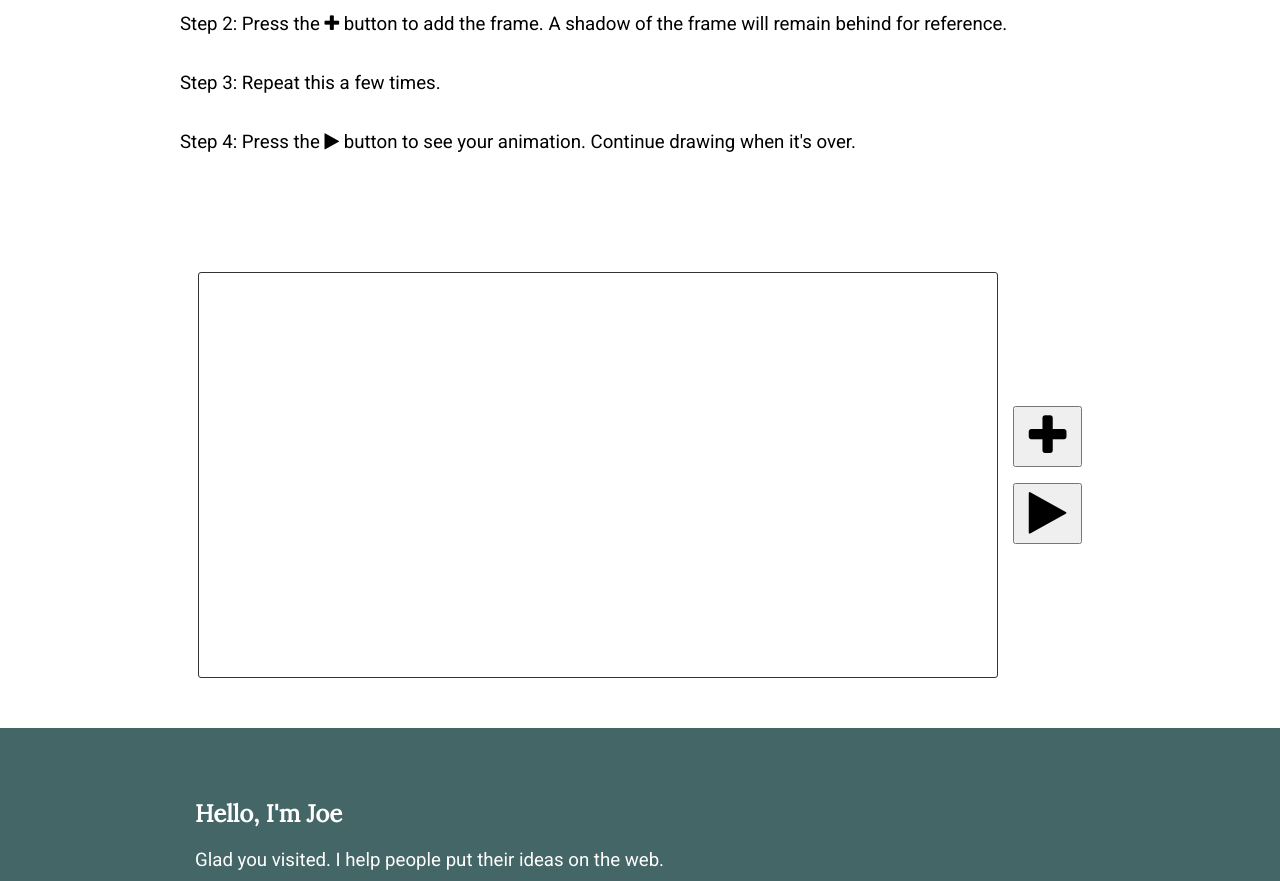
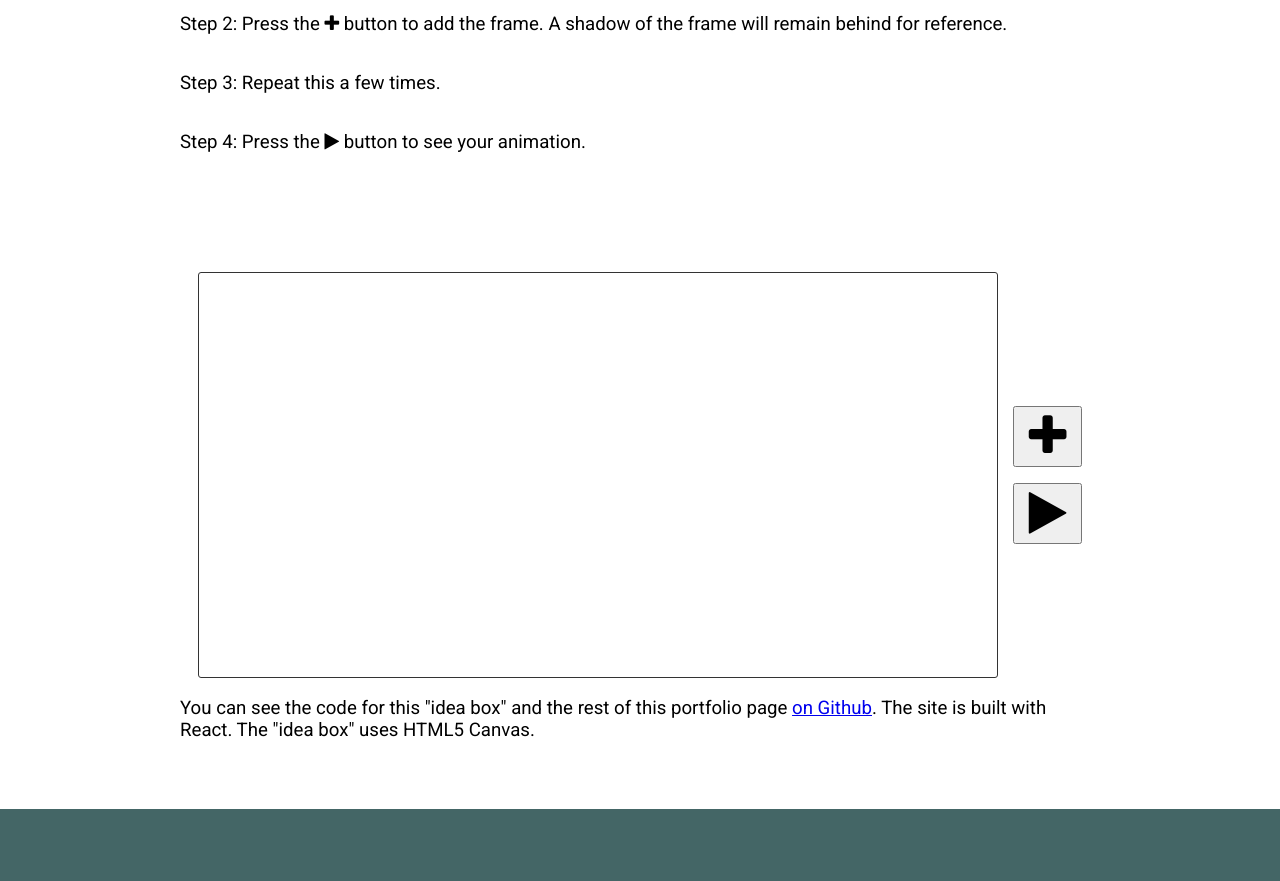
Before and after one commit to joevus/portfolio-ideabox, a React (Create React App) app: page / in a window 1280 px wide. Shown: the part 3360-4241 px from the top of the page. Built offline with nearby package versions, Linux system fonts and the light colour scheme.

Commit message:
edits to idea box explanation.

```diff
--- a/src/components/main/ideabox/ideabox.js
+++ b/src/components/main/ideabox/ideabox.js
@@ -136,7 +136,7 @@ class Ideabox extends React.Component {
         <p><span>Step 1:</span> draw something in the box by pressing down and moving the mouse (or your finger).</p>
         <p><span>Step 2:</span> Press the <i className="fa fa-plus"></i> button to add the frame. A shadow of the frame will remain behind for reference.</p>
         <p><span>Step 3:</span> Repeat this a few times.</p>
-        <p><span>Step 4:</span> Press the <i className="fa fa-play"></i> button to see your animation. Continue drawing when it's over.</p>
+        <p><span>Step 4:</span> Press the <i className="fa fa-play"></i> button to see your animation.</p>
         <div className="cntr-on-small-plus">
           <div className="canvas-and-toolbar-cont">
             <div id="canvas-container">
@@ -151,6 +151,7 @@ class Ideabox extends React.Component {
             </div>
           </div>
         </div>
+        <p>You can see the code for this "idea box" and the rest of this portfolio page <a href="https://github.com/joevus/portfolio-ideabox">on Github</a>. The site is built with React. The "idea box" uses HTML5 Canvas.</p>
       </section>
     );
   }
```
